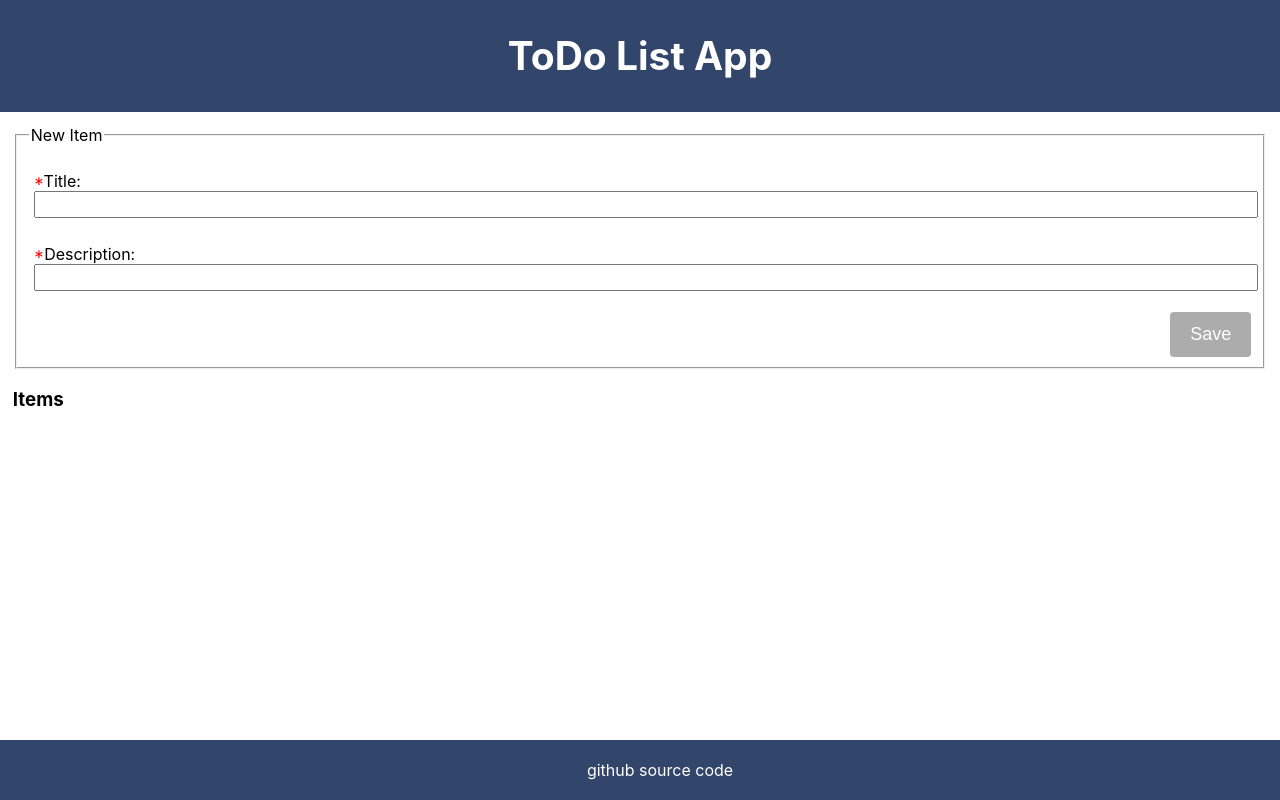
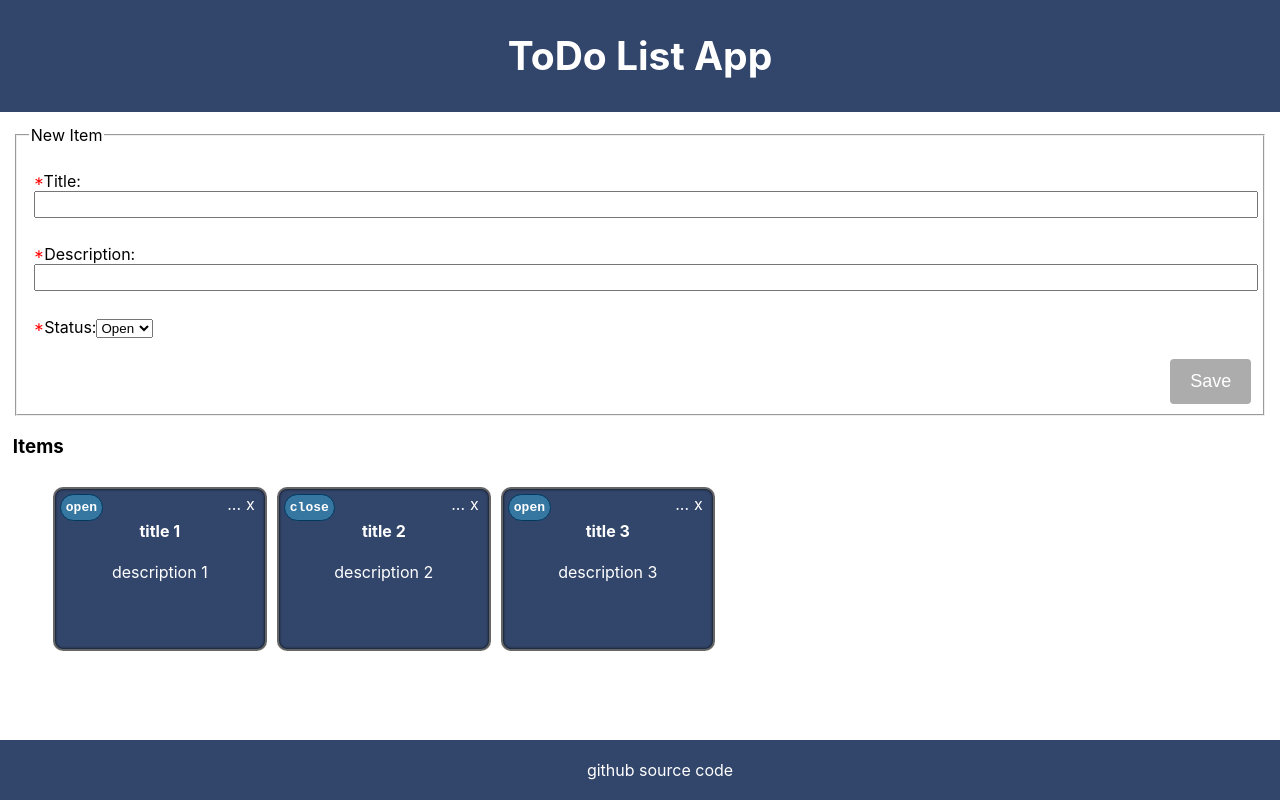
Before and after one commit to TomazJunior/react-todo-list-app, a React (Create React App) app: page / in a window 1280 px wide. Built offline with nearby package versions, Linux system fonts and the light colour scheme.

Commit message:
add status feature

```diff
--- a/src/components/EditTodoItem.js
+++ b/src/components/EditTodoItem.js
@@ -1,6 +1,7 @@
 import React, { Component } from "react";
 import uuid from "uuid";
 import "./EditTodoItem.css";
+import StatusTodoItem from './StatusTodoItem';
 
 export default class EditTodoItem extends Component {
   constructor(props) {
@@ -14,12 +15,14 @@ export default class EditTodoItem extends Component {
       this.state = {
         title: '',
         description: '',
+        status: 'open'
       };
     }
 
     this.handleSubmit = this.handleSubmit.bind(this);
     this.handleDescriptionTextChange = this.handleDescriptionTextChange.bind(this);
     this.handleTitleTextChange = this.handleTitleTextChange.bind(this);
+    this.handleStatusChange = this.handleStatusChange.bind(this);
   }
 
   handleDescriptionTextChange(e) {
@@ -32,6 +35,13 @@ export default class EditTodoItem extends Component {
   handleTitleTextChange(e) {
     this.setState({
       title: e.target.value
+    });
+    this._validateData();
+  }
+
+  handleStatusChange(e) {
+    this.setState({
+      status: e.target.value
     });
     this._validateData();
   }
@@ -67,6 +77,10 @@ export default class EditTodoItem extends Component {
               onChange={this.handleDescriptionTextChange}
             />
           </p>
+          <p>
+            <label className="field" htmlFor='Status'><span>*</span>Status:</label>
+            <StatusTodoItem onChange={this.handleStatusChange}></StatusTodoItem>
+          </p>
           <button disabled={!this.state.formValid} type="submit">Save</button>
         </fieldset>
       </form>
@@ -74,7 +88,6 @@ export default class EditTodoItem extends Component {
   }
 
   handleSubmit(e) {
-    debugger;
     const item = {
       id: uuid.v4(),
       ...this.state
@@ -92,7 +105,7 @@ export default class EditTodoItem extends Component {
   }
 
   _validateData() {
-    if (!this.state.title || !this.state.description) {
+    if (!this.state.title || !this.state.description || !this.state.status) {
       this._isFormValid(false);
     } else {
       this._isFormValid(true);
--- /dev/null
+++ b/src/components/StatusTodoItem.js
@@ -0,0 +1,24 @@
+import React, {Component} from 'react';
+
+export default class StatusTodoItem extends Component{
+
+  constructor(props) {
+    super(props);
+    this.state = {value: 'open'};
+    this.handleChange = this.handleChange.bind(this);
+  }
+
+  handleChange(event) {
+    this.setState({value: event.target.value});
+    this.props.onChange(event);
+  }
+
+  render() {
+    return (
+      <select name='Status' value={this.state.value} onChange={this.handleChange}>
+        <option value="open">Open</option>
+        <option value="close">Close</option>
+      </select>
+    )
+  }
+}
--- a/src/components/TodoItem.css
+++ b/src/components/TileTodoItem.css
@@ -34,3 +34,16 @@
 span:hover {
   cursor: pointer;
 }
+
+.TodoItem .status {
+  float: left;
+  padding: 5px;
+  background: #3677a1;
+  border-radius: 25px;
+  border: #013a5f 1px solid;
+  font-weight: bolder;
+}
+
+.TodoItem .body {
+  clear: both;
+}
--- a/src/components/TodoItem.js
+++ b/src/components/TileTodoItem.js
@@ -1,9 +1,9 @@
 import React, { Component } from "react";
 import ModalDialog from './ModalDialog';
-import './TodoItem.css';
+import './TileTodoItem.css';
 import EditTodoItem from "./EditTodoItem";
 
-export default class TodoItem extends Component {
+export default class TileTodoItem extends Component {
   constructor(props) {
     super(props);
     this.state = {
@@ -113,11 +113,14 @@ export default class TodoItem extends Component {
           onDrop={(e) => this.handleDrop(e, todoItem, onDropItem)}
           onDragEnd={this.handleDragEnd}
           >
-
+            <kbd className='status'>{todoItem.status}</kbd>
             <span onClick={() => onRemoveItem(todoItem.id)} className="TodoClose">x</span>
             <span onClick={() => this.handleEditItem()}>...</span>
-            <h4><b>{todoItem.title}</b></h4>
-            <p>{todoItem.description}</p>
+            <div className='body'>
+              <h4><b>{todoItem.title}</b></h4>
+              <p>{todoItem.description}</p>
+            </div>
+
         </li>
       </React.Fragment>
 
--- a/src/components/TodoList.js
+++ b/src/components/TodoList.js
@@ -1,13 +1,30 @@
 import React, { Component } from "react";
 import EditTodoItem from "./EditTodoItem";
-import TodoItem from "./TodoItem";
+import TileTodoItem from "./TileTodoItem";
 import './TodoList.css';
 
 export default class TodoList extends Component {
   constructor() {
     super();
     this.state = {
-      items: []
+      items: [{
+        id: 1,
+        title: 'title 1',
+        description: 'description 1',
+        status: 'open'
+      },
+      {
+        id: 2,
+        title: 'title 2',
+        description: 'description 2',
+        status: 'close'
+      },
+      {
+        id: 3,
+        title: 'title 3',
+        description: 'description 3',
+        status: 'open'
+      }]
     }
     this.addItemHandle = this.addItemHandle.bind(this);
     this.removeItemHandle = this.removeItemHandle.bind(this);
@@ -46,14 +63,14 @@ export default class TodoList extends Component {
 
   render() {
     const todoItems = this.state.items.map((todoItem) =>
-      <TodoItem
+      <TileTodoItem
         onDropItem={this.dropItemHandle}
         onRemoveItem={this.removeItemHandle}
         key={todoItem.id}
         todoItem={todoItem}
         onEditItem={this.editItemHandle}
         >
-      </TodoItem>
+      </TileTodoItem>
     );
     return (
       <div>
```
Also changed, not shown: 1 other file (tests, documents, lock files or other folders).
